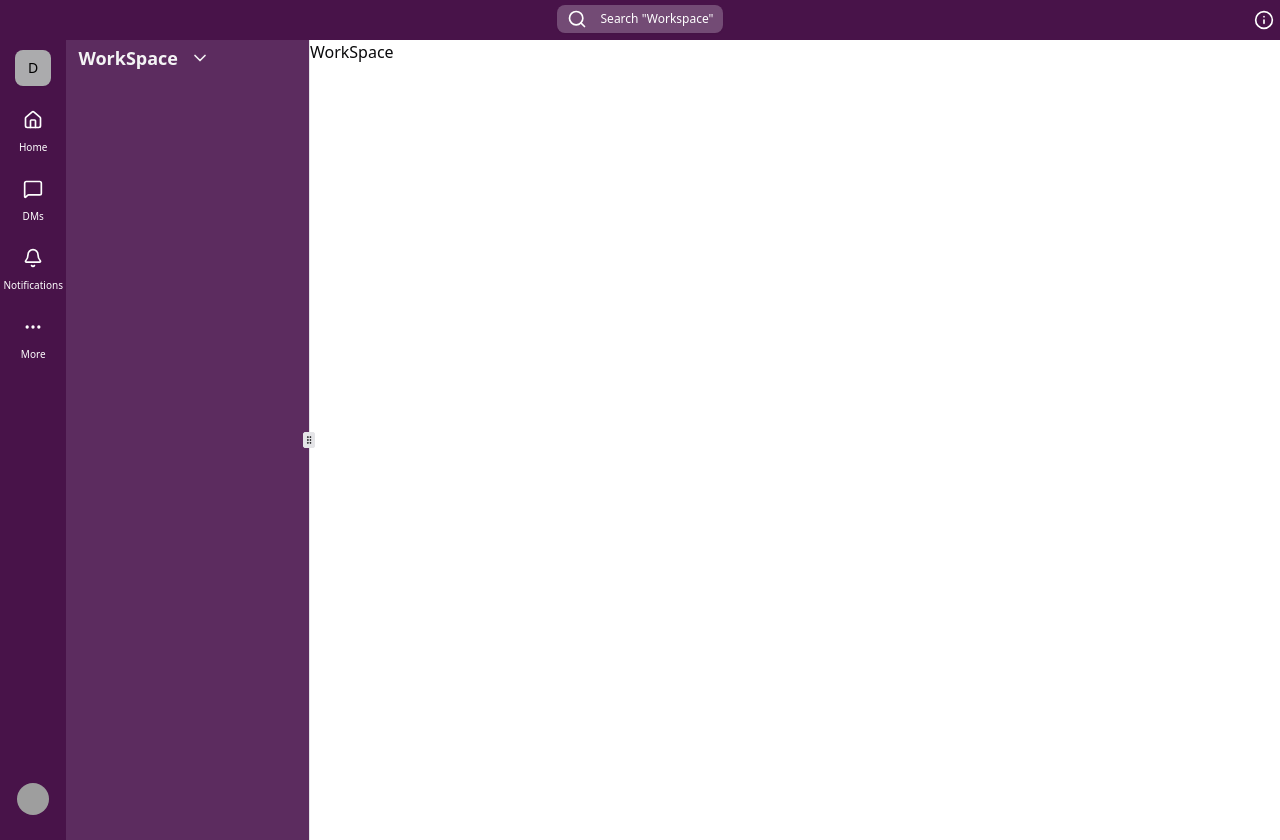
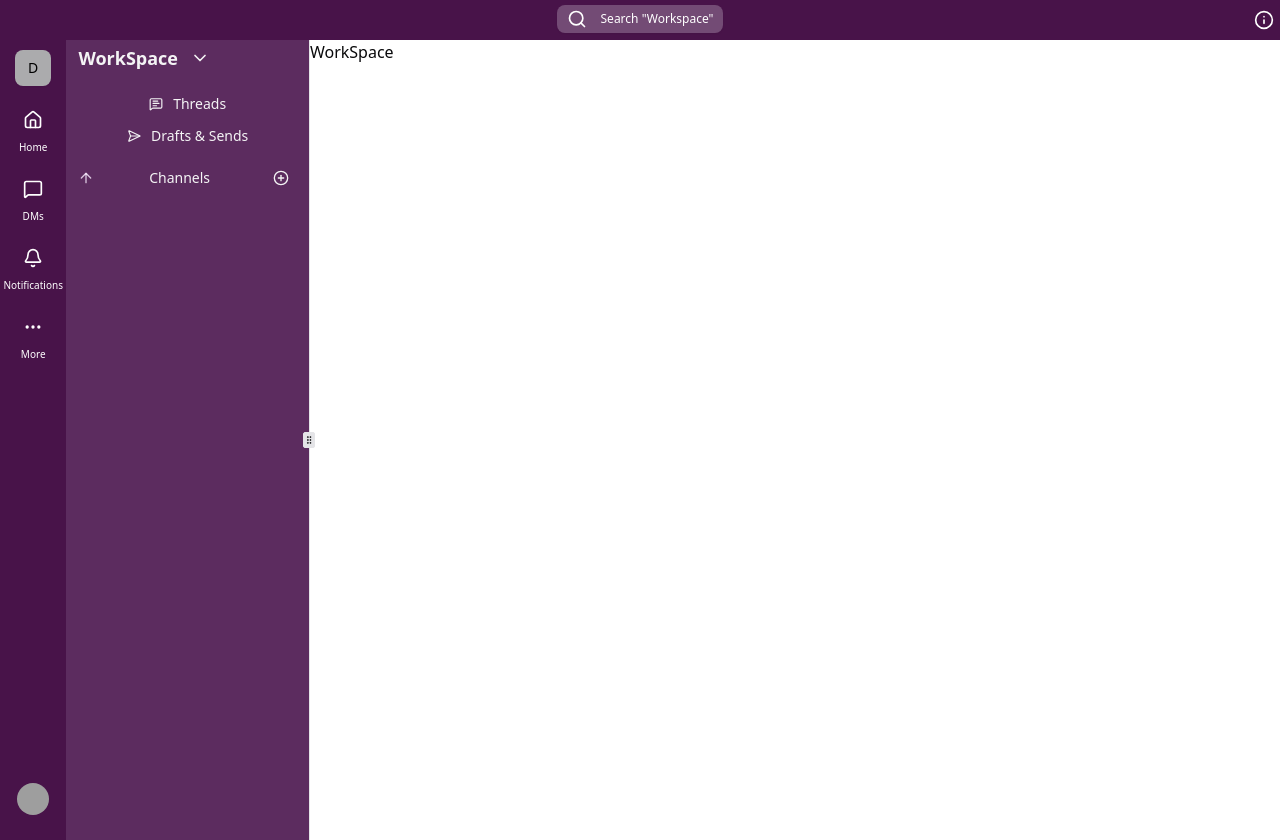
Before and after one commit to Vikas171112/messaging-Slack-frontend, a React (Vite) app: page /workspaces in a window 1280 px wide. Built offline with nearby package versions, Linux system fonts and the light colour scheme; grey boxes are pictures that could not be loaded.

Commit message:
Added Panel Section UIfro showing channels  list

```diff
--- /dev/null
+++ b/src/components/atoms/SideBarItem/SideBarItem.jsx
@@ -0,0 +1,10 @@
+import { Button } from "@/components/ui/button";
+
+export const SideBarItem = ({ label, icon: Icon }) => {
+  return (
+    <Button variant="transparent" size="sm">
+      <Icon className="size-3.5 mr-1" />
+      <span className="text-sm">{label}</span>
+    </Button>
+  );
+};
--- /dev/null
+++ b/src/components/molecules/Workspace/WorkSpacePanelSection.jsx
@@ -0,0 +1,42 @@
+import { Button } from "@/components/ui/button";
+import {
+  ArrowDown,
+  ArrowUp,
+  CircleFadingArrowUp,
+  CircleFadingArrowUpIcon,
+  FileBarChart,
+  FileBarChart2,
+  LucideCircleFadingArrowUp,
+  PlusCircleIcon,
+} from "lucide-react";
+import React, { useState } from "react";
+
+function WorkSpacePanelSection({ children, label }) {
+  const [open, setOpen] = useState(false);
+  return (
+    <div className="flex  items-center justify-between mt-2">
+      <div className="flex flex-col">
+        <Button
+          onClick={() => setOpen(!open)}
+          variant="transparent"
+          className="p-0.5 text-sm size-6 text-[#f9edffcc]"
+        >
+          {open ? (
+            <ArrowDown className="size-4" />
+          ) : (
+            <ArrowUp className="size-4" />
+          )}
+        </Button>
+        {open && children}
+      </div>
+      <Button className="" variant="transparent">
+        Channels
+      </Button>
+      <Button className="" variant="transparent">
+        <PlusCircleIcon />
+      </Button>
+    </div>
+  );
+}
+
+export default WorkSpacePanelSection;
--- a/src/components/organisms/WorkSpace/WorkSpacePanel.jsx
+++ b/src/components/organisms/WorkSpace/WorkSpacePanel.jsx
@@ -1,10 +1,20 @@
+import { SideBarItem } from "@/components/atoms/SideBarItem/SideBarItem";
+import WorkSpacePanelSection from "@/components/molecules/Workspace/WorkSpacePanelSection";
 import WorkSpcePanelHeader from "@/components/molecules/Workspace/WorkSpcePanelHeader";
+import { MessageSquareTextIcon, SendHorizonalIcon } from "lucide-react";
 import React from "react";
 
 function WorkSpacePanel() {
   return (
     <div>
       <WorkSpcePanelHeader />
+      <div className="flex flex-col px-2 mt-3">
+        <SideBarItem label="Threads" icon={MessageSquareTextIcon} />
+        <SideBarItem label="Drafts & Sends" icon={SendHorizonalIcon} />
+        <WorkSpacePanelSection label={"Channels"}>
+          general
+        </WorkSpacePanelSection>
+      </div>
     </div>
   );
 }
```
